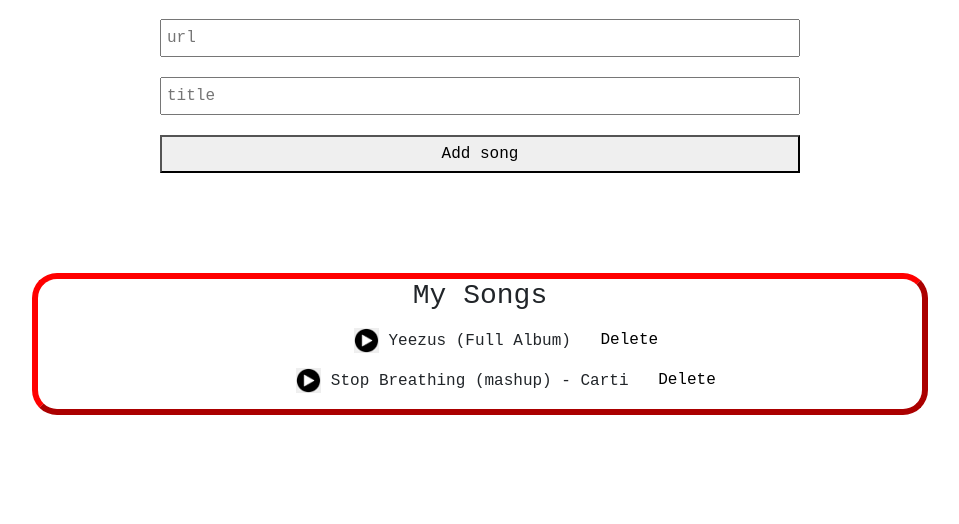
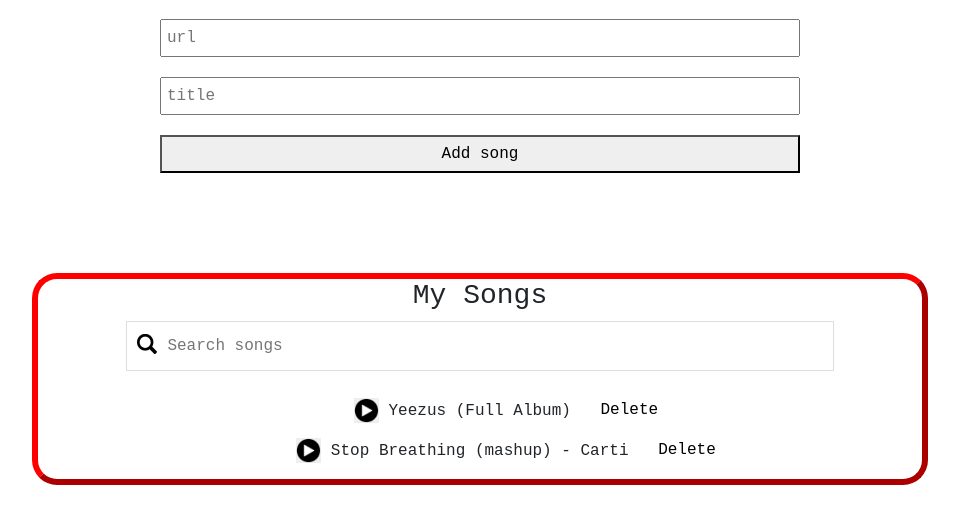
Before and after one commit to ra397/music, a Flask app: page /main in a window 1280 px wide. Shown: the part 75-599 px from the top of the page, without its empty margins (160-1119 px from the left). Run offline with Flask 2, Linux system fonts and the light colour scheme; a user stored in the database is signed in; data comes from the database, SQL or seed files in the repository.

Commit message:
added search bar frontend

```diff
--- a/app/static/auth.css
+++ b/app/static/auth.css
@@ -40,6 +40,18 @@
     padding: 5px;
 }
 
+#search {
+    background-image: url('search.png'); /* Add a search icon to input */
+    background-size: 20px;
+    background-position: 10px 12px; /* Position the search icon */
+    background-repeat: no-repeat; /* Do not repeat the icon image */
+    width: 80%; /* Full-width */
+    font-size: 16px; /* Increase font-size */
+    padding: 12px 20px 12px 40px; /* Add some padding */
+    border: 1px solid #ddd; /* Add a grey border */
+    margin-bottom: 12px; /* Add some space below the input */
+}
+
 a {
     text-decoration: none;
     color: black;
--- a/app/templates/main.html
+++ b/app/templates/main.html
@@ -20,6 +20,7 @@
     </div>
     <div class="my-songs">
         <h3>My Songs</h3>
+        <input type="text" id="search" onkeyup="seach()" placeholder="Search songs">
         <ul>
             {% for song in songs %}
                 <li>
```
Also changed, not shown: app/static/search.png (added).
